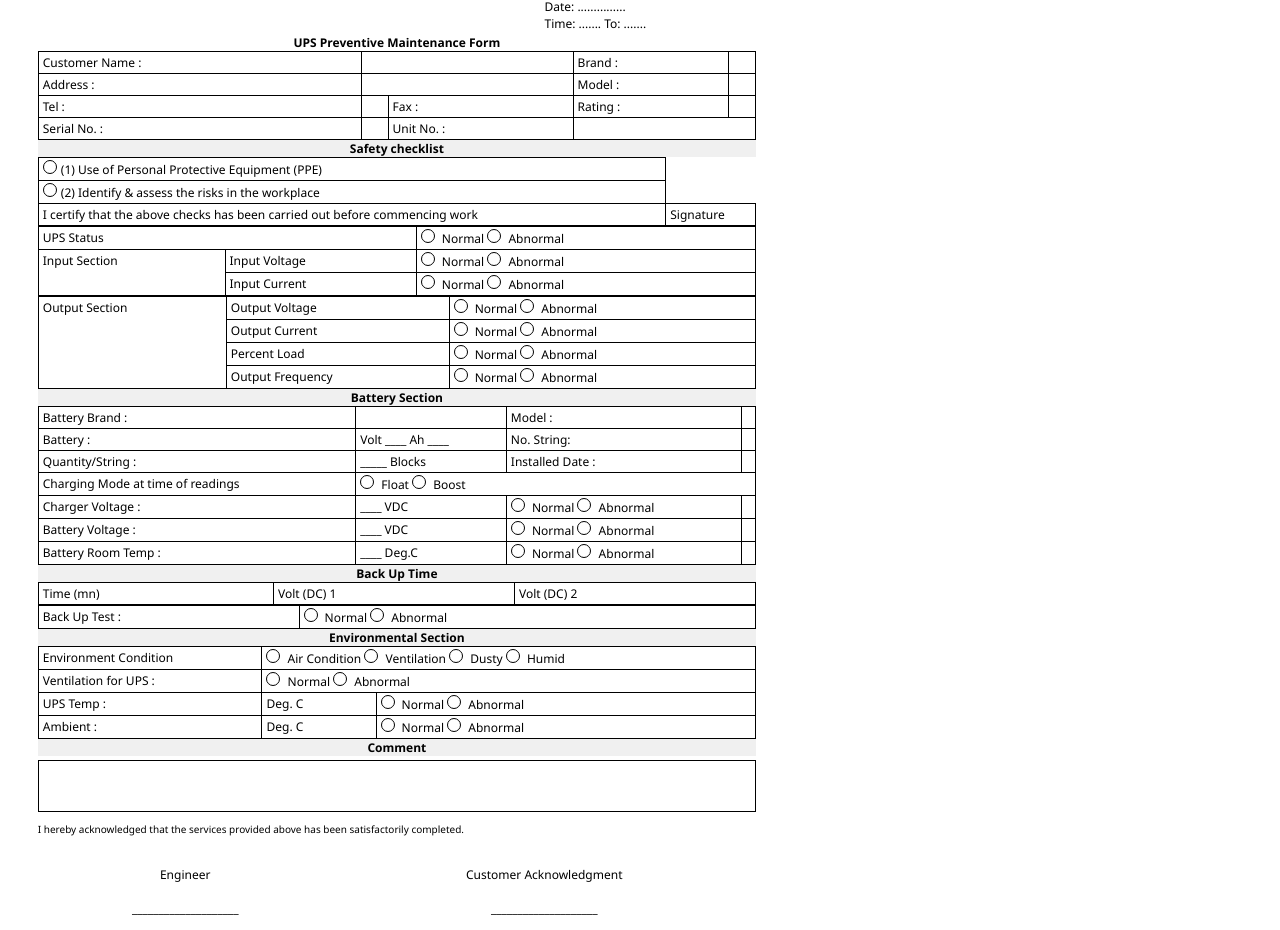
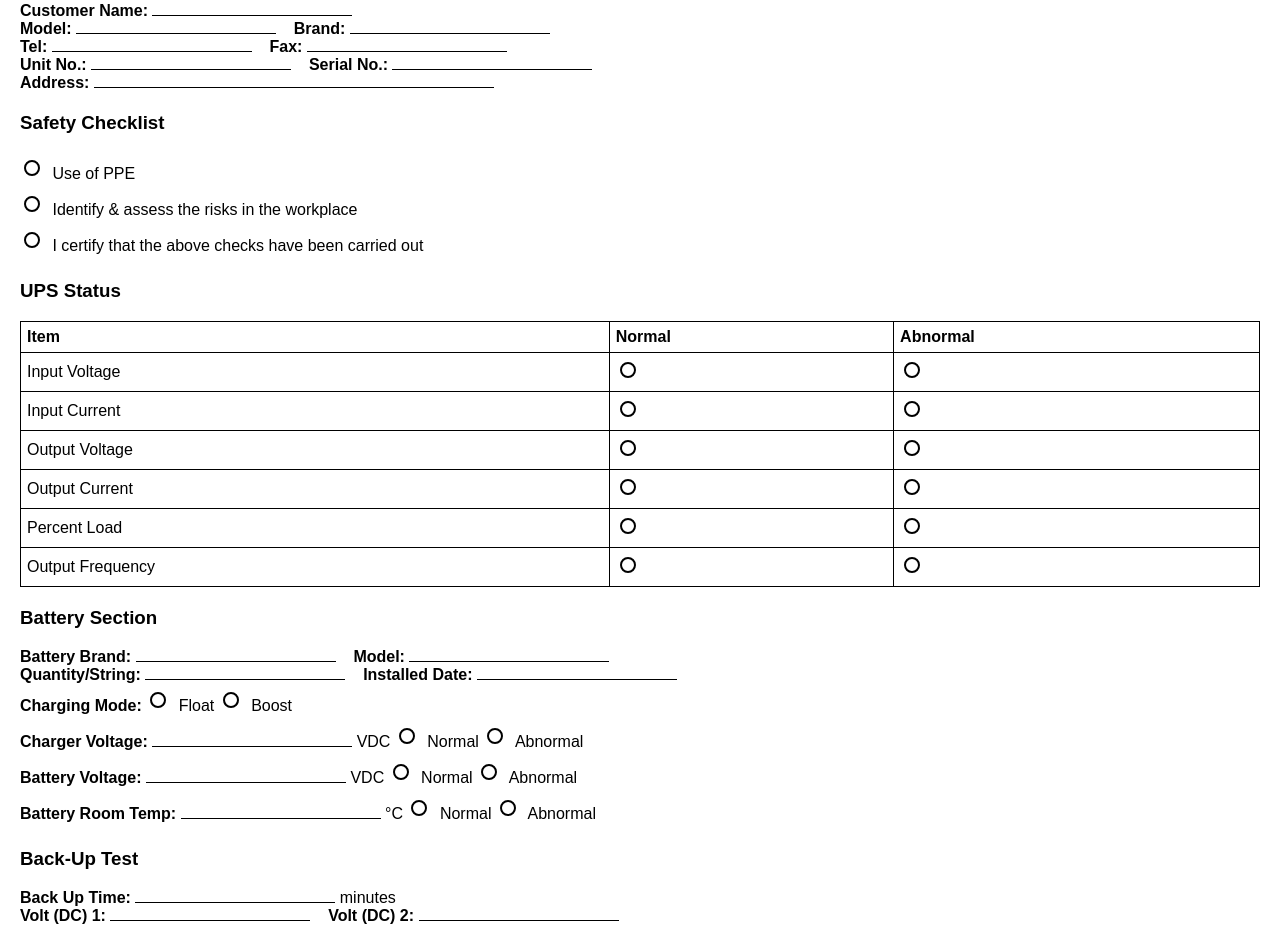
Before and after one commit to Darmmunginsa/Report-v1, a plain HTML site: page index.html in a window 1280 px wide. Shown: the part 59-989 px from the top of the page. Drawn offline with Linux system fonts and the light colour scheme.

Commit message:
index.html

```diff
--- a/index.html
+++ b/index.html
@@ -4,151 +4,200 @@
   <meta charset="UTF-8">
   <title>UPS Preventive Maintenance Form</title>
   <style>
-    @page { size: A4; margin: 10mm; }
     body {
-      font-family: 'Segoe UI', sans-serif;
-      font-size: 12px;
-      margin: 0;
-      padding: 10mm;
-      width: 210mm;
-      height: 297mm;
-      box-sizing: border-box;
+      font-family: Arial, sans-serif;
+      margin: 20px;
     }
+
+    h1 {
+      text-align: center;
+      font-size: 22px;
+    }
+
+    .section {
+      margin-bottom: 20px;
+    }
+
     table {
+      width: 100%;
       border-collapse: collapse;
-      width: 100%;
+      margin-top: 10px;
     }
-    td, th {
+
+    th, td {
       border: 1px solid #000;
-      padding: 2px 4px;
-      vertical-align: top;
+      padding: 6px;
+      text-align: left;
     }
-    .no-border td {
-      border: none;
+
+    label {
+      display: inline-block;
+      margin: 5px 0;
     }
-    .header, .footer {
-      text-align: center;
-      font-weight: bold;
+
+    .checkbox-round input[type="checkbox"] {
+      appearance: none;
+      -webkit-appearance: none;
+      background-color: #fff;
+      border: 2px solid #000;
+      border-radius: 50%;
+      width: 16px;
+      height: 16px;
+      cursor: pointer;
+      position: relative;
+      margin-right: 8px;
     }
-    .checkbox {
+
+    .checkbox-round input[type="checkbox"]:checked::before {
+      content: "";
+      position: absolute;
+      top: 4px;
+      left: 4px;
+      width: 6px;
+      height: 6px;
+      border-radius: 50%;
+      background-color: #000;
+    }
+
+    .signature {
+      margin-top: 30px;
+      display: flex;
+      justify-content: space-between;
+    }
+
+    .signature div {
+      width: 48%;
+    }
+
+    .input-box {
+      border-bottom: 1px solid #000;
       display: inline-block;
-      width: 12px;
-      height: 12px;
-      border-radius: 50%;
-      border: 1.5px solid #000;
-      margin-right: 4px;
+      width: 200px;
     }
-    .section-title {
-      background-color: #f0f0f0;
-      text-align: center;
-      font-weight: bold;
-    }
-    .comment-box {
-      border: 1px solid #000;
-      height: 50px;
-      margin-top: 4px;
-    }
-    .signature {
-      padding-top: 20px;
-      text-align: center;
-    }
-    .small { font-size: 10px; }
   </style>
 </head>
 <body>
 
-  <table class="no-border">
-    <tr>
-      <td style="width: 30%; color: red;">Logo</td>
-      <td style="width: 40%; text-align: center; color: red;">Company Address</td>
-      <td style="width: 30%;">
-        No: ..................<br>
-        Date: ...............<br>
-        Time: ....... To: .......
-      </td>
-    </tr>
-  </table>
+  <h1>UPS Preventive Maintenance Form</h1>
 
-  <div class="header">UPS Preventive Maintenance Form</div>
+  <div class="section">
+    <strong>Customer Name:</strong> <span class="input-box"></span><br>
+    <strong>Model:</strong> <span class="input-box"></span> &nbsp;&nbsp;
+    <strong>Brand:</strong> <span class="input-box"></span><br>
+    <strong>Tel:</strong> <span class="input-box"></span> &nbsp;&nbsp;
+    <strong>Fax:</strong> <span class="input-box"></span><br>
+    <strong>Unit No.:</strong> <span class="input-box"></span> &nbsp;&nbsp;
+    <strong>Serial No.:</strong> <span class="input-box"></span><br>
+    <strong>Address:</strong> <span class="input-box" style="width: 400px;"></span>
+  </div>
 
-  <table>
-    <tr>
-      <td>Customer Name :</td><td colspan="2"></td>
-      <td>Brand :</td><td></td>
-    </tr>
-    <tr>
-      <td>Address :</td><td colspan="2"></td>
-      <td>Model :</td><td></td>
-    </tr>
-    <tr>
-      <td>Tel :</td><td></td>
-      <td>Fax :</td><td>Rating :</td><td></td>
-    </tr>
-    <tr>
-      <td>Serial No. :</td><td></td>
-      <td>Unit No. :</td><td colspan="2"></td>
-    </tr>
-  </table>
+  <div class="section">
+    <h3>Safety Checklist</h3>
+    <label class="checkbox-round"><input type="checkbox"> Use of PPE</label><br>
+    <label class="checkbox-round"><input type="checkbox"> Identify & assess the risks in the workplace</label><br>
+    <label class="checkbox-round"><input type="checkbox"> I certify that the above checks have been carried out</label>
+  </div>
 
-  <div class="section-title">Safety checklist</div>
-  <table>
-    <tr><td><span class="checkbox"></span>(1) Use of Personal Protective Equipment (PPE)</td></tr>
-    <tr><td><span class="checkbox"></span>(2) Identify & assess the risks in the workplace</td></tr>
-    <tr><td colspan="1">I certify that the above checks has been carried out before commencing work</td><td>Signature</td></tr>
-  </table>
+  <div class="section">
+    <h3>UPS Status</h3>
+    <table>
+      <tr>
+        <th>Item</th>
+        <th>Normal</th>
+        <th>Abnormal</th>
+      </tr>
+      <tr>
+        <td>Input Voltage</td>
+        <td class="checkbox-round"><input type="checkbox"></td>
+        <td class="checkbox-round"><input type="checkbox"></td>
+      </tr>
+      <tr>
+        <td>Input Current</td>
+        <td class="checkbox-round"><input type="checkbox"></td>
+        <td class="checkbox-round"><input type="checkbox"></td>
+      </tr>
+      <tr>
+        <td>Output Voltage</td>
+        <td class="checkbox-round"><input type="checkbox"></td>
+        <td class="checkbox-round"><input type="checkbox"></td>
+      </tr>
+      <tr>
+        <td>Output Current</td>
+        <td class="checkbox-round"><input type="checkbox"></td>
+        <td class="checkbox-round"><input type="checkbox"></td>
+      </tr>
+      <tr>
+        <td>Percent Load</td>
+        <td class="checkbox-round"><input type="checkbox"></td>
+        <td class="checkbox-round"><input type="checkbox"></td>
+      </tr>
+      <tr>
+        <td>Output Frequency</td>
+        <td class="checkbox-round"><input type="checkbox"></td>
+        <td class="checkbox-round"><input type="checkbox"></td>
+      </tr>
+    </table>
+  </div>
 
-  <table>
-    <tr><td colspan="2">UPS Status</td><td><span class="checkbox"></span> Normal <span class="checkbox"></span> Abnormal</td></tr>
-    <tr><td rowspan="2">Input Section</td><td>Input Voltage</td><td><span class="checkbox"></span> Normal <span class="checkbox"></span> Abnormal</td></tr>
-    <tr><td>Input Current</td><td><span class="checkbox"></span> Normal <span class="checkbox"></span> Abnormal</td></tr>
-  </table>
+  <div class="section">
+    <h3>Battery Section</h3>
+    <strong>Battery Brand:</strong> <span class="input-box"></span> &nbsp;&nbsp;
+    <strong>Model:</strong> <span class="input-box"></span><br>
+    <strong>Quantity/String:</strong> <span class="input-box"></span> &nbsp;&nbsp;
+    <strong>Installed Date:</strong> <span class="input-box"></span><br>
+    <strong>Charging Mode:</strong>
+    <label class="checkbox-round"><input type="checkbox"> Float</label>
+    <label class="checkbox-round"><input type="checkbox"> Boost</label><br>
+    <strong>Charger Voltage:</strong> <span class="input-box"></span> VDC
+    <label class="checkbox-round"><input type="checkbox"> Normal</label>
+    <label class="checkbox-round"><input type="checkbox"> Abnormal</label><br>
+    <strong>Battery Voltage:</strong> <span class="input-box"></span> VDC
+    <label class="checkbox-round"><input type="checkbox"> Normal</label>
+    <label class="checkbox-round"><input type="checkbox"> Abnormal</label><br>
+    <strong>Battery Room Temp:</strong> <span class="input-box"></span> °C
+    <label class="checkbox-round"><input type="checkbox"> Normal</label>
+    <label class="checkbox-round"><input type="checkbox"> Abnormal</label>
+  </div>
 
-  <table>
-    <tr><td rowspan="4">Output Section</td><td>Output Voltage</td><td><span class="checkbox"></span> Normal <span class="checkbox"></span> Abnormal</td></tr>
-    <tr><td>Output Current</td><td><span class="checkbox"></span> Normal <span class="checkbox"></span> Abnormal</td></tr>
-    <tr><td>Percent Load</td><td><span class="checkbox"></span> Normal <span class="checkbox"></span> Abnormal</td></tr>
-    <tr><td>Output Frequency</td><td><span class="checkbox"></span> Normal <span class="checkbox"></span> Abnormal</td></tr>
-  </table>
+  <div class="section">
+    <h3>Back-Up Test</h3>
+    <strong>Back Up Time:</strong> <span class="input-box"></span> minutes<br>
+    <strong>Volt (DC) 1:</strong> <span class="input-box"></span> &nbsp;&nbsp;
+    <strong>Volt (DC) 2:</strong> <span class="input-box"></span><br>
+    <label class="checkbox-round"><input type="checkbox"> Normal</label>
+    <label class="checkbox-round"><input type="checkbox"> Abnormal</label>
+  </div>
 
-  <div class="section-title">Battery Section</div>
-  <table>
-    <tr><td>Battery Brand :</td><td></td><td>Model :</td><td></td></tr>
-    <tr><td>Battery :</td><td>Volt ____ Ah ____</td><td>No. String:</td><td></td></tr>
-    <tr><td>Quantity/String :</td><td>_____ Blocks</td><td>Installed Date :</td><td></td></tr>
-    <tr><td>Charging Mode at time of readings</td><td colspan="3"><span class="checkbox"></span> Float <span class="checkbox"></span> Boost</td></tr>
-    <tr><td>Charger Voltage :</td><td>____ VDC</td><td><span class="checkbox"></span> Normal <span class="checkbox"></span> Abnormal</td><td></td></tr>
-    <tr><td>Battery Voltage :</td><td>____ VDC</td><td><span class="checkbox"></span> Normal <span class="checkbox"></span> Abnormal</td><td></td></tr>
-    <tr><td>Battery Room Temp :</td><td>____ Deg.C</td><td><span class="checkbox"></span> Normal <span class="checkbox"></span> Abnormal</td><td></td></tr>
-  </table>
+  <div class="section">
+    <h3>Environmental Condition</h3>
+    <label class="checkbox-round"><input type="checkbox"> Ventilation for UPS: Normal</label>
+    <label class="checkbox-round"><input type="checkbox"> Abnormal</label><br>
+    <label class="checkbox-round"><input type="checkbox"> Air Condition</label>
+    <label class="checkbox-round"><input type="checkbox"> Dusty</label>
+    <label class="checkbox-round"><input type="checkbox"> Humid</label><br>
+    <strong>Ambient Temp:</strong> <span class="input-box"></span> °C
+    <label class="checkbox-round"><input type="checkbox"> Normal</label>
+    <label class="checkbox-round"><input type="checkbox"> Abnormal</label><br>
+    <strong>UPS Temp:</strong> <span class="input-box"></span> °C
+    <label class="checkbox-round"><input type="checkbox"> Normal</label>
+    <label class="checkbox-round"><input type="checkbox"> Abnormal</label>
+  </div>
 
-  <div class="section-title">Back Up Time</div>
-  <table>
-    <tr><td>Time (mn)</td><td>Volt (DC) 1</td><td>Volt (DC) 2</td></tr>
-  </table>
+  <div class="section">
+    <h3>Comment:</h3>
+    <div style="border: 1px solid #000; height: 60px;"></div>
+  </div>
 
-  <table>
-    <tr><td>Back Up Test :</td><td><span class="checkbox"></span> Normal <span class="checkbox"></span> Abnormal</td></tr>
-  </table>
-
-  <div class="section-title">Environmental Section</div>
-  <table>
-    <tr><td>Environment Condition</td><td colspan="3"><span class="checkbox"></span> Air Condition <span class="checkbox"></span> Ventilation <span class="checkbox"></span> Dusty <span class="checkbox"></span> Humid</td></tr>
-    <tr><td>Ventilation for UPS :</td><td colspan="3"><span class="checkbox"></span> Normal <span class="checkbox"></span> Abnormal</td></tr>
-    <tr><td>UPS Temp :</td><td>Deg. C</td><td colspan="2"><span class="checkbox"></span> Normal <span class="checkbox"></span> Abnormal</td></tr>
-    <tr><td>Ambient :</td><td>Deg. C</td><td colspan="2"><span class="checkbox"></span> Normal <span class="checkbox"></span> Abnormal</td></tr>
-  </table>
-
-  <div class="section-title">Comment</div>
-  <div class="comment-box"></div>
-
-  <p class="small">I hereby acknowledged that the services provided above has been satisfactorily completed.</p>
-
-  <table class="no-border">
-    <tr>
-      <td class="signature">Engineer<br><br>____________________</td>
-      <td class="signature">Customer Acknowledgment<br><br>____________________</td>
-    </tr>
-  </table>
+  <div class="signature">
+    <div>
+      <strong>Engineer Signature:</strong><br><br>
+      ___________________________
+    </div>
+    <div>
+      <strong>Customer Acknowledgment:</strong><br><br>
+      ___________________________
+    </div>
+  </div>
 
 </body>
 </html>
```
